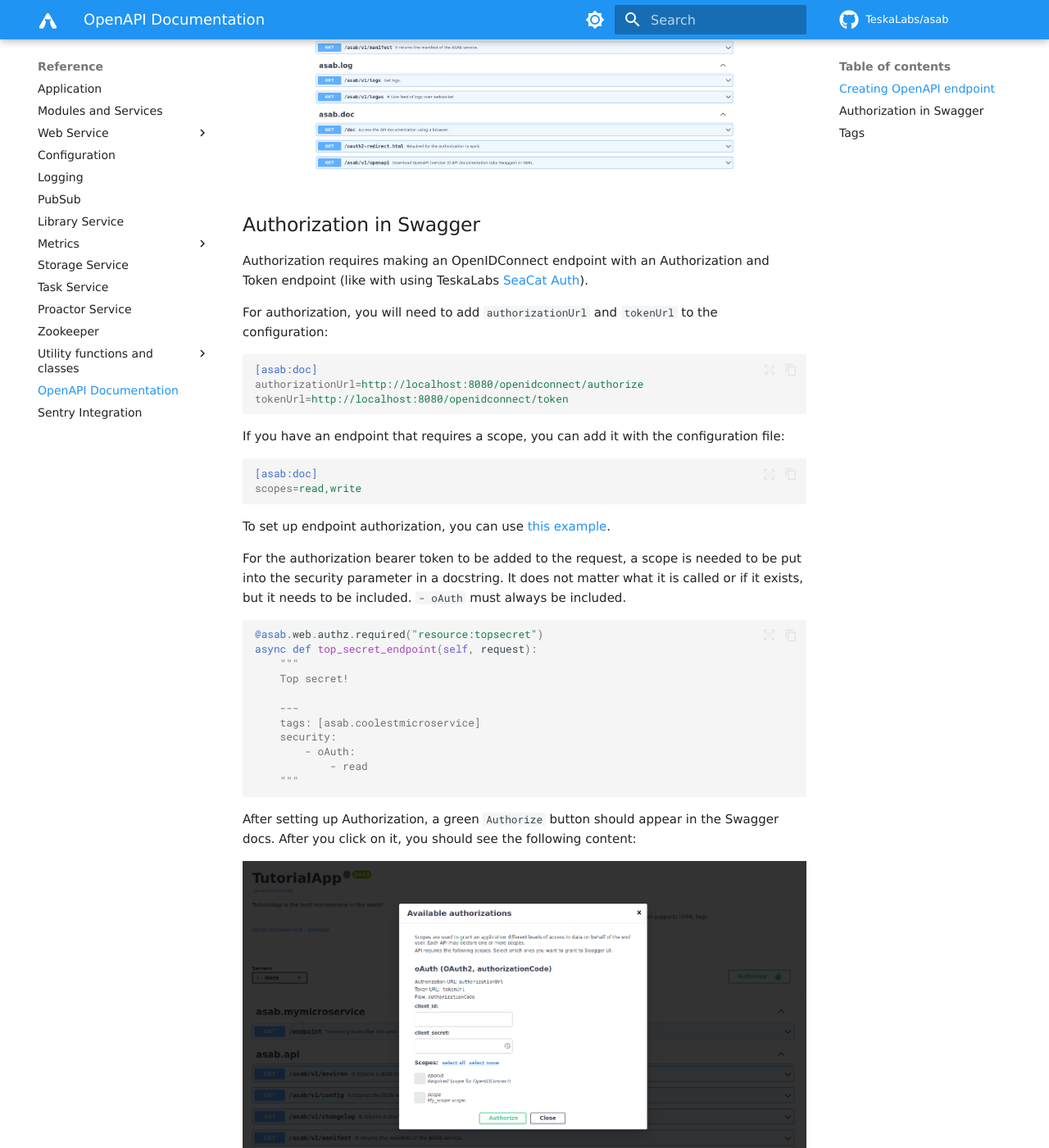
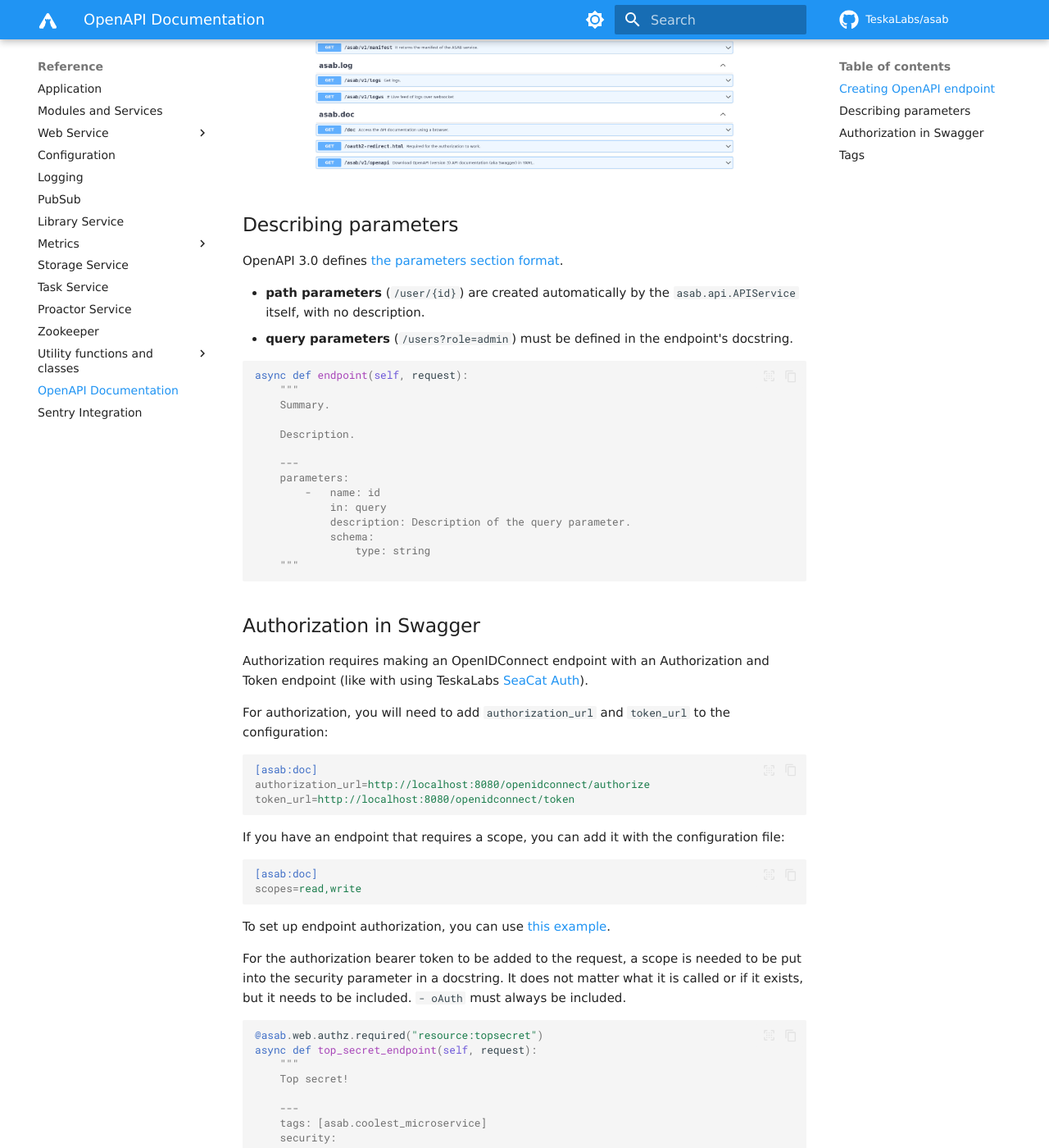
Before and after one commit to TeskaLabs/asab, an MkDocs documentation site: the page built from docs/reference/web/rest_api_docs.md, in a window 1280 px wide and 1400 px high, scrolled down 1858 px. Shown: the whole window at 82% size. Built offline with MkDocs 1.6.1 and Material for MkDocs 9.7.7, drawn with Linux system fonts in a browser that asks for light colours; some web fonts are replaced; comment, search, counter and statistics services are not loaded; some of the changed text lies outside the part shown.

Commit message:
Changes in documentation

````diff
--- a/docs/reference/web/rest_api_docs.md
+++ b/docs/reference/web/rest_api_docs.md
@@ -19,7 +19,7 @@
 
 After initializing the API Service, */doc* endpoint will become available. After you open it, you should see the following content:
 
-![Preview of Swagger documentation](/images/rest-api-docs/1-preview.png)
+![Preview of Swagger documentation](../../images/rest-api-docs/1-preview.png)
 
 You will notice that some or none of your endpoints have summaries, tags, or descriptions.
 
@@ -33,10 +33,9 @@
 	Description of what this endpoint does.
 
 	---
-	tags: [asab.mymicroservice]
+	tags: [asab.my_microservice]
 	"""
 ```
-
 
 Also by adding a docstring to your ASAB Application, a description will
 be automatically added to the top of the Swagger docs:
@@ -49,20 +48,44 @@
 	<marquee>The description supports HTML tags</marquee>
 	"""
 ```
-![Preview of Swagger documentation with docstrings](/images/rest-api-docs/2-preview-with-docs.png)
+![Preview of Swagger documentation with docstrings](../../images/rest-api-docs/2-preview-with-docs.png)
+
+## Describing parameters
+
+OpenAPI 3.0 defines [the parameters section format](https://swagger.io/docs/specification/describing-parameters/).
+
+- **path parameters** (`/user/{id}`) are created automatically by the `asab.api.APIService` itself, with no description.
+- **query parameters** (`/users?role=admin`) must be defined in the endpoint's docstring.
+
+``` python
+async def endpoint(self, request):
+	"""
+	Summary.
+
+	Description.
+
+	---
+	parameters:
+		-	name: id
+			in: query
+			description: Description of the query parameter.
+			schema:
+				type: string
+	"""
+```
 
 ## Authorization in Swagger
 
 Authorization requires making an OpenIDConnect endpoint with an Authorization and Token endpoint
 (like with using TeskaLabs [SeaCat Auth](https://github.com/TeskaLabs/seacat-auth)).
 
-For authorization, you will need to add `authorizationUrl`
-and `tokenUrl` to the configuration:
+For authorization, you will need to add `authorization_url`
+and `token_url` to the configuration:
 
 ``` ini
 [asab:doc]
-authorizationUrl=http://localhost:8080/openidconnect/authorize
-tokenUrl=http://localhost:8080/openidconnect/token
+authorization_url=http://localhost:8080/openidconnect/authorize
+token_url=http://localhost:8080/openidconnect/token
 ```
 
 If you have an endpoint that requires a scope, you can add it with the
@@ -73,7 +96,7 @@
 scopes=read,write
 ```
 
-To set up endpoint authorization, you can use [this example](/examples/web-authz-userinfo).
+To set up endpoint authorization, you can use [this example](../../examples/web-authz-userinfo).
 
 For the authorization bearer token to be added to the request, a scope is needed to be put into the security parameter in a docstring.
 It does not matter what it is called or if it exists, but it needs to be included.
@@ -86,7 +109,7 @@
 	Top secret!
 
 	---
-	tags: [asab.coolestmicroservice]
+	tags: [asab.coolest_microservice]
 	security:
 		- oAuth:
 			- read
@@ -95,7 +118,7 @@
 
 After setting up Authorization, a green `Authorize` button should appear in the Swagger docs. After you click on it, you should see the following content:
 
-![Authorization of Swagger documentation](/images/rest-api-docs/3-authorization.png)
+![Authorization of Swagger documentation](../../images/rest-api-docs/3-authorization.png)
 
 
 ## Tags
@@ -132,8 +154,8 @@
 
 === "`module_name`"
 	All tags without a custom name are displayed with the name of the **module** where the handler is defined.
-	![Authorization of Swagger documentation](/images/rest-api-docs/4-module.png)
+	![Authorization of Swagger documentation](../../images/rest-api-docs/4-module.png)
 
 === "`class_name`"
 	All tags without a custom name are displayed with the name of the **class** where the handler is defined.
-	![Authorization of Swagger documentation](/images/rest-api-docs/5-class.png)
+	![Authorization of Swagger documentation](../../images/rest-api-docs/5-class.png)
````
Also changed, not shown: other parts of docs/reference/web/rest_api_docs.md (+3 -4 lines).
